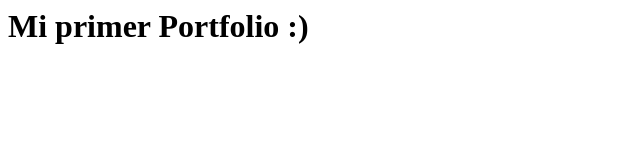
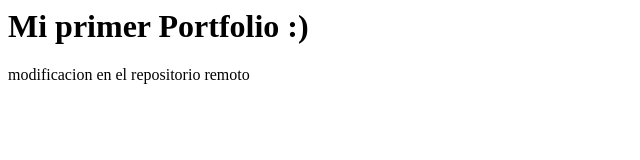
Before and after one commit to DalessandroNHL/PortafolioFrontend, a plain HTML site: page index.html in a window 1280 px wide. Shown: the whole page, without its empty margins (0-640 px from the left). Drawn offline with Linux system fonts and the light colour scheme.

Commit message:
Update index.html

```diff
--- a/index.html
+++ b/index.html
@@ -1 +1,2 @@
 <h1>Mi primer Portfolio :)</h1>
+<p> modificacion en el repositorio remoto</p>
```
